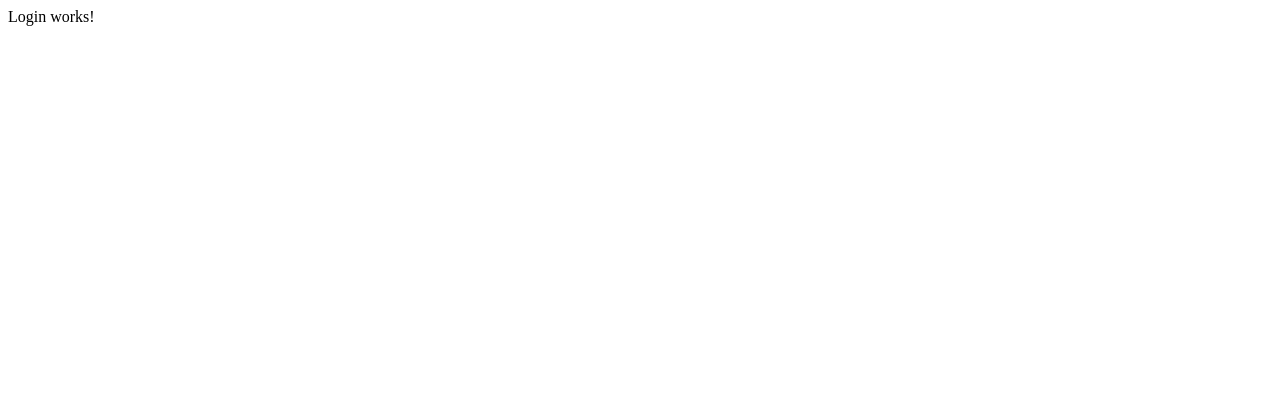
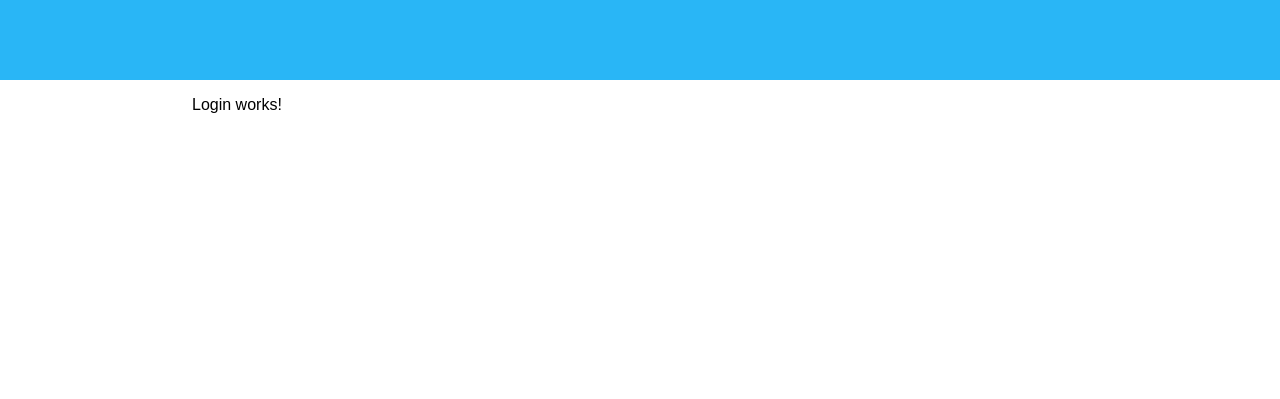
Before and after one commit to denissegomez/gru5web, a website: page src/login/login.html in a window 1280 px wide. Drawn offline with Linux system fonts and the light colour scheme.

Commit message:
content style

```diff
--- a/src/login/login.html
+++ b/src/login/login.html
@@ -1,3 +1,14 @@
+<!Doctype html>
+<html lang="es">
+    <head>
+        <meta charset="utf-8">
+        <title>gru5web</title>
+        <link rel="stylesheet" href="../styles.css">
+        <link rel="stylesheet" href="login.css">
+
+    </head>
+    <body>
+
         <div class="header">
 
         </div>
@@ -9,3 +20,5 @@
         <div class="footer">
 
         </div>
+    </body>
+</html>
--- a/src/styles.css
+++ b/src/styles.css
@@ -44,3 +44,9 @@ body {
     color: white;
     margin-left: 15px;
 }
+
+.content {
+    width: 70%;
+    margin: 0 auto;
+    min-height: 300px;
+}
```
Also changed, not shown: src/index.html (+2 -1 lines). Lines whose indentation alone changed are shown as unchanged.
